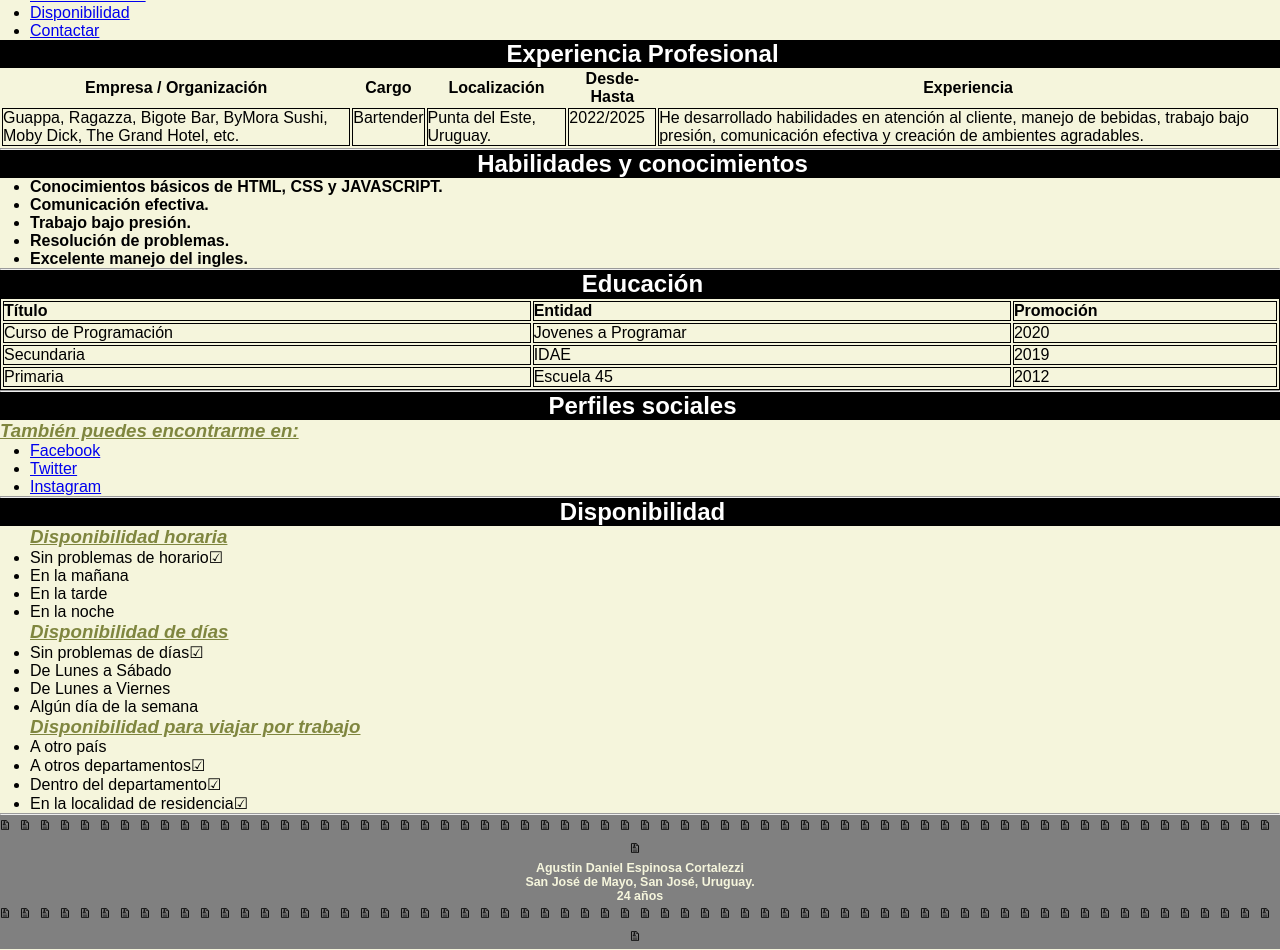
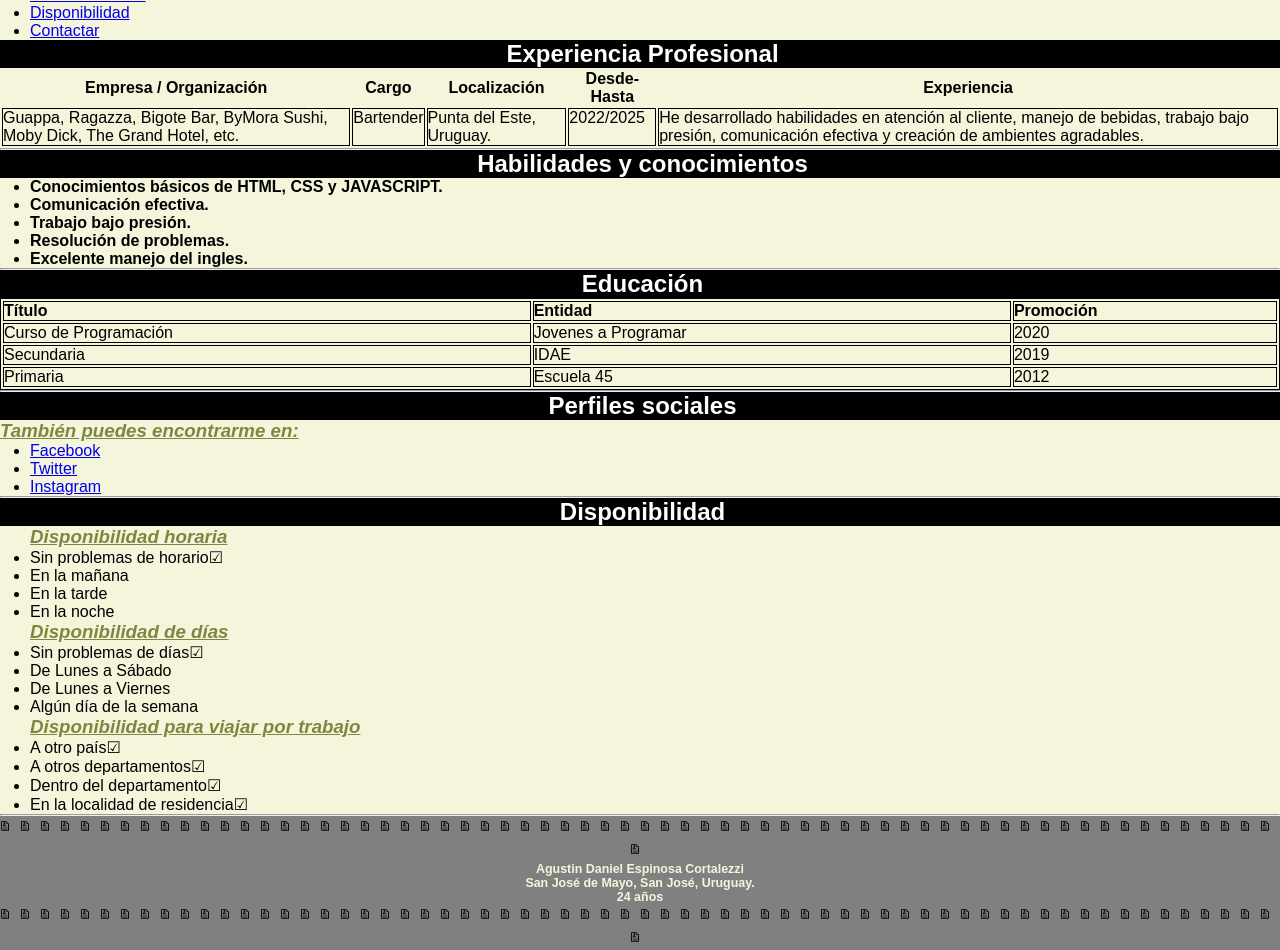
Before and after one commit to tintin-18/Curriculum-Vitae, a plain HTML site: page index.html in a window 1280 px wide. Shown: the part 136-1086 px from the top of the page. Drawn offline with Linux system fonts and the light colour scheme.

Commit message:
Update index.html

```diff
--- a/index.html
+++ b/index.html
@@ -133,7 +133,7 @@
 </ul>
 <h3><e><strong>Disponibilidad para viajar por trabajo</strong></e></h3>
 <ul>
-<li type="disc"> <div>A otro país</div></li>
+<li type="disc"> <div>A otro país&#9745;</div></li>
 <li type="disc"> <div>A otros departamentos&#9745;</div></li>
 <li type="disc"> <div>Dentro del departamento&#9745;</div></li>
 <li type="disc"> <div>En la localidad de residencia&#9745;</div></li>
```
